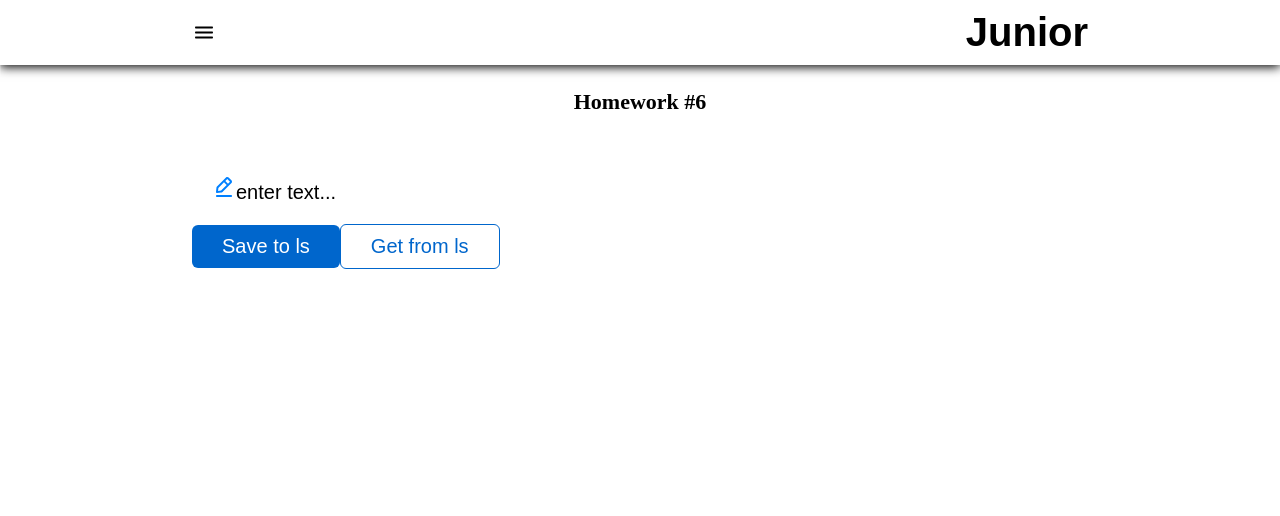
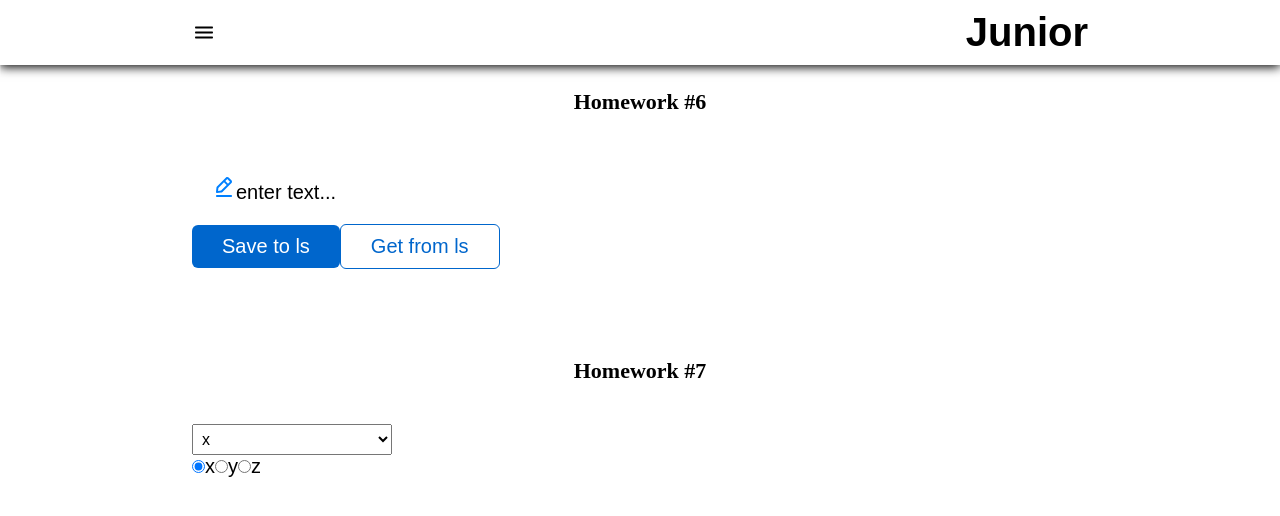
Before and after one commit to reegulus/HW_Ignat, a React (Create React App) app: page /#/junior in a window 1280 px wide. Shown: the top 516 px of the page. Built offline with nearby package versions, Linux system fonts and the light colour scheme.

Commit message:
homework  <HW7 />

```diff
--- a/src/s2-homeworks/hw05/pages/Junior.tsx
+++ b/src/s2-homeworks/hw05/pages/Junior.tsx
@@ -1,5 +1,6 @@
 import React from 'react'
 import HW6 from "../../hw06/HW6";
+import HW7 from "../../hw07/HW7";
 // import HW6 from '../../hw06/HW6'
 // import HW7 from '../../hw07/HW7'
 // import HW8 from '../../hw08/HW8'
@@ -9,7 +10,7 @@ function Junior() {
     return (
         <div id={'hw5-page-junior'}>
             <HW6 />
-            {/*<HW7 />*/}
+            <HW7 />
             {/*<HW8 />*/}
             {/*<HW9 />*/}
         </div>
--- a/src/s2-homeworks/hw07/common/c5-SuperSelect/SuperSelect.module.css
+++ b/src/s2-homeworks/hw07/common/c5-SuperSelect/SuperSelect.module.css
@@ -1,4 +1,7 @@
 .select {
+    width: 200px;
+    padding: 5px;
+    font-size: .8em;
 }
 
 .select:focus {
--- a/src/s2-homeworks/hw07/common/c5-SuperSelect/SuperSelect.tsx
+++ b/src/s2-homeworks/hw07/common/c5-SuperSelect/SuperSelect.tsx
@@ -36,6 +36,9 @@ const SuperSelect: React.FC<SuperSelectPropsType> = ({
         : [] // map options with key
 
     const onChangeCallback = (e: ChangeEvent<HTMLSelectElement>) => {
+       onChangeOption && onChangeOption(e.currentTarget.value)
+        onChange && onChange(e)
+
         // делают студенты
     }
 
--- a/src/s2-homeworks/hw07/common/c6-SuperRadio/SuperRadio.tsx
+++ b/src/s2-homeworks/hw07/common/c6-SuperRadio/SuperRadio.tsx
@@ -35,6 +35,9 @@ const SuperRadio: React.FC<SuperRadioPropsType> = ({
     ...restProps
 }) => {
     const onChangeCallback = (e: ChangeEvent<HTMLInputElement>) => {
+        onChangeOption && onChangeOption(e.currentTarget.value)
+        onChange && onChange(e)
+
         // делают студенты
     }
 
@@ -48,6 +51,9 @@ const SuperRadio: React.FC<SuperRadioPropsType> = ({
                       id={id + '-input-' + o.id}
                       className={finalRadioClassName}
                       type={'radio'}
+                      name={'radio'}
+                      checked={value === o.id }
+                      value={o.id}
                       // name, checked, value делают студенты
 
                       onChange={onChangeCallback}
```
